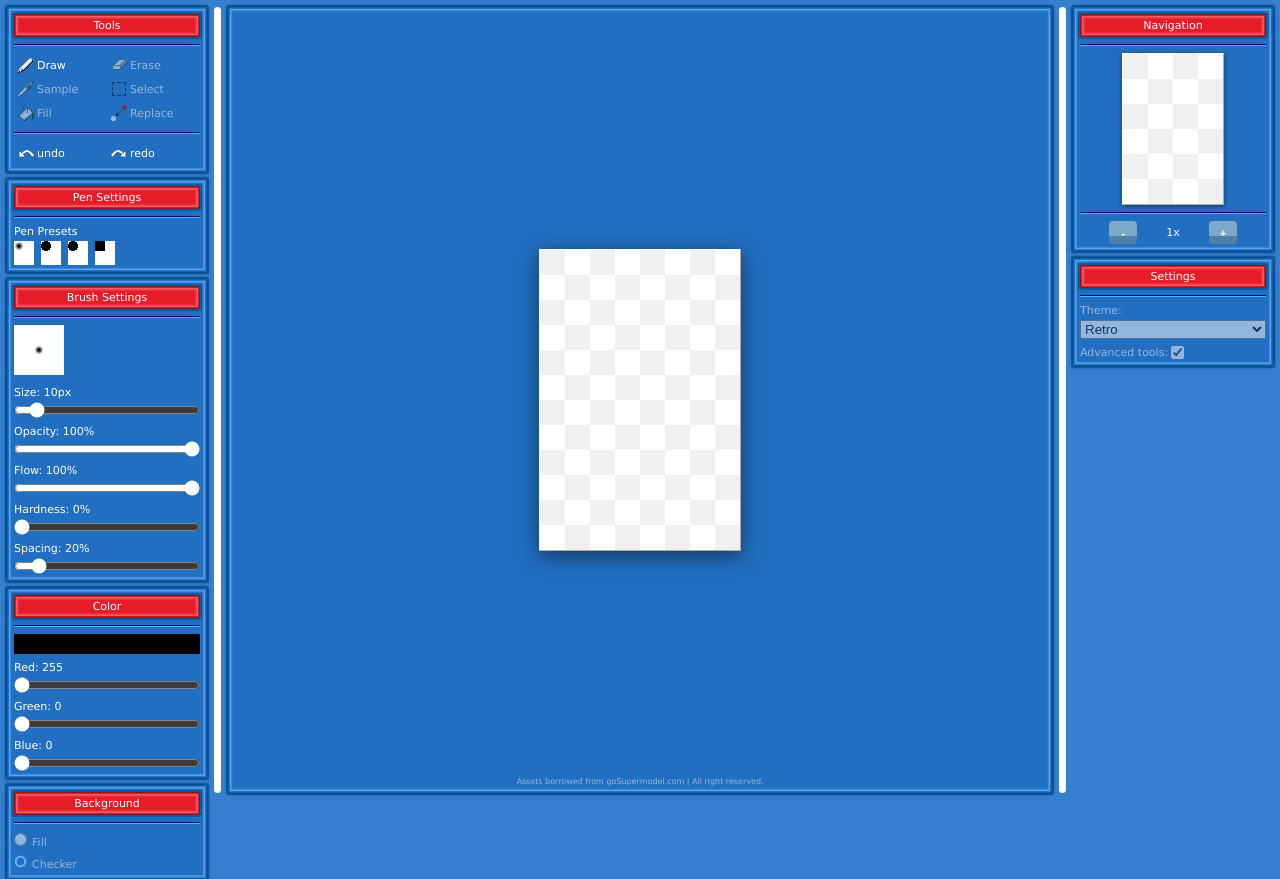
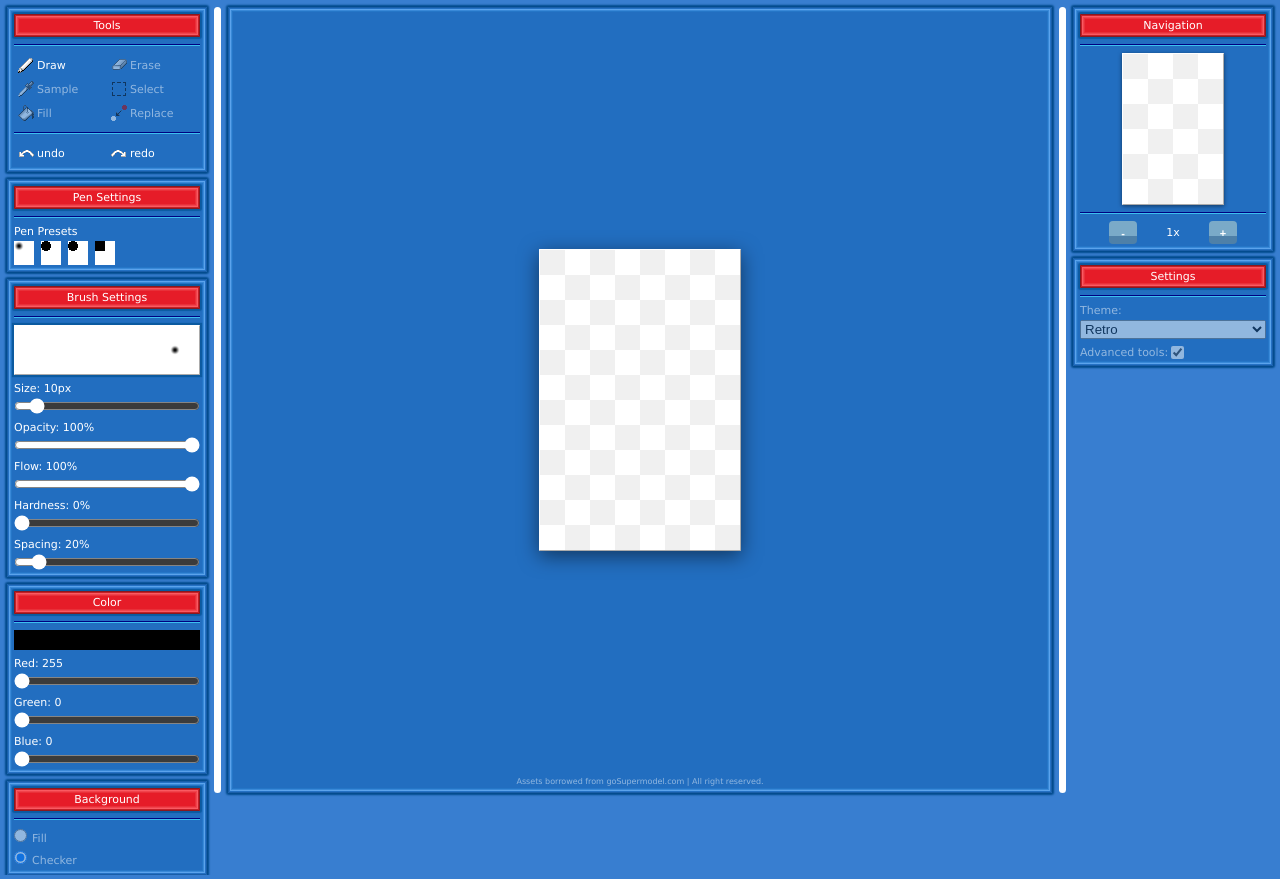
Before and after one commit to Spigbie/gSm-Designer-Classic, a plain HTML site: page index.html in a window 1280 px wide. Drawn offline with Linux system fonts and the light colour scheme.

Commit message:
adjusting brush preview

```diff
--- a/designer.css
+++ b/designer.css
@@ -137,6 +137,22 @@ p, span, label{
 .zoom-buttons > .button{
     width: 28px;
 
+}
+
+.brushPreviewContainer{
+    padding: var(--padding-thin);
+    width: 100%;
+    height: 50px;
+    background-color: white;
+    border: 1px outset white;
+    box-shadow: 0px 0px 1px 2px rgb(11, 90, 160);
+
+}
+
+#brushPreviewCanvas{
+
+    width: 100%;
+    height: 100%;
 }
 
 .button{
@@ -394,12 +410,6 @@ input[type=checkbox]{
     cursor: pointer;
 }
 
-#brushShapeCanvas{
-    width: 50px;
-    height: 50px;
-    background-color: white;
-}
-
 .window-group{
     display: flex;
     gap: var(--padding-thin);
--- a/designer.js
+++ b/designer.js
@@ -42,8 +42,8 @@ const colorPreview = document.querySelector("#colorPreview");
 
 
 // Brush Window
-const brushShapeCanvas = document.querySelector("#brushShapeCanvas");
-const brushShapeCtx = brushShapeCanvas.getContext("2d");
+const brushPreviewCanvas = document.querySelector("#brushPreviewCanvas");
+const brushPreviewCtx = brushPreviewCanvas.getContext("2d");
 
 const brushSizeRange = document.querySelector("#brushSizeRange");
 const brushOpacityRange = document.querySelector("#brushOpacityRange");
@@ -145,14 +145,6 @@ class Pencil extends Brush {
             ${color.b}
         )`;
 
-        // if (this.shape === "round") {
-        //     ctx.beginPath();
-        //     ctx.arc(radius, radius, radius, 0, Math.PI * 2);
-        //     ctx.fill();
-
-        //     const imageData = ctx.getImageData(0, 0, size, size);
-        //     ctx.putImageData(deAntiAlias(imageData), 0, 0);
-        // }
         if (this.shape === "round") {
             const imgData = ctx.createImageData(size, size);
             const center = (size - 1) / 2;
@@ -195,51 +187,12 @@ class PaintBrush extends Brush {
         this.update();
     }
 
-    // update(){
-    //     const size = this.size;
-
-    //     this.canvas.width = size;
-    //     this.canvas.height = size;
-
-    //     const ctx = this.ctx;
-    //     const radius = (size / 2);
-
-    //     ctx.clearRect(0, 0, size, size);
-
-    //     const gradient = ctx.createRadialGradient(
-    //         radius, radius, 0, radius, radius, radius
-    //     );
-
-    //     const stops = 30;
-    //     const opaqueEdge = this.hardness; // between 0 and 1
-
-    //     for (let i = 0; i <= stops; i++) {
-    //         const stopProgression = i / stops; // between 0 and 1
-    //         let alpha;
-
-    //         if (stopProgression <= opaqueEdge) {
-    //             alpha = 1;
-
-    //         } else if(stopProgression >= 1){
-    //             alpha = 0;
-
-    //         } else {
-    //             let softProgression = (stopProgression - opaqueEdge) / (1 - opaqueEdge);
-    //             alpha = 1 - ((3 * softProgression ** 2) - (2 * softProgression ** 3)); // 1 - (3x^2) - (2x^3)
-    //         }
-
-    //         gradient.addColorStop(stopProgression, `rgba(${color.r}, ${color.g}, ${color.b}, ${alpha})`);
-    //     }
-
-    //     ctx.beginPath();
-    //     ctx.arc(radius, radius, radius, 0, Math.PI * 2);
-    //     ctx.fillStyle = gradient;
-    //     ctx.fill();
-    // }
     update() {
         const size = Math.max(1, Math.round(Number(this.size)));
         this.canvas.width = size;
         this.canvas.height = size;
+
+        this.alphaMap = new Float32Array(size * size); // Store exact 0.0 - 1.0 floats
 
         const imgData = this.ctx.createImageData(size, size);
         const data = imgData.data;
@@ -271,6 +224,9 @@ class PaintBrush extends Brush {
             }
             }
 
+            alpha = clamp(alpha, 0, 1);
+            this.alphaMap[y* size + x] = alpha;
+
             const idx = (y * size + x) * 4;
             data[idx] = color.r;
             data[idx + 1] = color.g;
@@ -278,6 +234,8 @@ class PaintBrush extends Brush {
             data[idx + 3] = Math.round(clamp(alpha, 0, 1) * 255);
         }
         }
+
+        //showMePixels(imgData);
 
         this.ctx.putImageData(imgData, 0, 0);
         updateBrushPreview(this);
@@ -350,7 +308,7 @@ brushOpacityRange.addEventListener("input", () => {
     currentBrush.opacity = value / 100;
     currentBrush.update();
     topCanvas.style.opacity = value / 100;
-    // brushShapeCanvas.style.opacity = value / 100;
+    // brushPreviewCanvas.style.opacity = value / 100;
 });
 
 brushFlowRange.addEventListener("input", () => {
@@ -480,9 +438,6 @@ document.addEventListener("mouseup", (e) =>{
 
 
 function initiate(){
-    brushShapeCanvas.width = 50;
-    brushShapeCanvas.height = 50;
-
     updateBrushSettings();
     saveDrawingState();
     loadBrushes(brushes);
@@ -498,11 +453,27 @@ function updateColorPreview(){
 }
 
 function updateBrushPreview(brush){
-    previewRadius = brushShapeCanvas.width / 2;
-    brushX = previewRadius - brush.size / 2;
+    const width = brushPreviewCanvas.getBoundingClientRect().width;
+    const height = brushPreviewCanvas.getBoundingClientRect().height;
 
-    brushShapeCtx.clearRect(0,0, brushShapeCanvas.width, brushShapeCanvas.height);
-    brushShapeCtx.drawImage(brush.canvas, brushX, brushX);
+    brushPreviewCanvas.width = width;
+    brushPreviewCanvas.height = height;
+
+    const brushRadius = brush.size / 2;
+
+    const startPoint = {x : Math.round(height / 2 - brushRadius), y: Math.round(height / 2 - brushRadius)};
+    const endPoint = {x: Math.round(width - height / 2 - brushRadius), y: Math.round(height / 2 - brushRadius)};
+
+    console.log(startPoint, endPoint);
+
+    const strokeLength = (startPoint);
+
+    // for (let i = 0; ){
+
+    // }
+
+    brushPreviewCtx.clearRect(0,0, width, height);
+    brushPreviewCtx.drawImage(brush.canvas, endPoint.x, endPoint.y);
 }
 
 function loadBrushes(brushes){
@@ -666,6 +637,7 @@ document.querySelectorAll('.resize-handle').forEach(handle => {
         handle.onpointermove = e => {
             panel.style.flexBasis =
             `${Math.min(300, Math.max(100, startWidth + (e.clientX - startX) * direction))}px`;
+            updateBrushPreview(currentBrush);
         };
 
         handle.onpointerup = () => {
@@ -699,6 +671,14 @@ function deAntiAlias(imageData){
 }
 
 
+// Image Processing Functions
+function showMePixels(imageData){
+    for(let i = 0; i < imageData.data.length; i += 4){
+        console.log(`r: ${imageData.data[i]}, g: ${imageData.data[i + 1]}, b: ${imageData.data[i + 2]}, a: ${imageData.data[i + 3]}`);
+    }
+}
+
+
 // ✿✿✿✿✿✿✿✿✿✿✿✿✿✿✿✿✿✿✿✿✿✿✿✿✿✿✿✿✿✿✿✿✿✿✿✿✿✿✿✿✿✿✿✿✿✿✿✿✿✿✿✿✿✿✿✿✿✿✿✿✿✿✿✿✿✿✿✿✿✿✿✿✿✿✿✿✿✿✿✿✿✿✿✿✿✿✿✿✿✿✿✿✿✿✿
 
 
--- a/index.html
+++ b/index.html
@@ -42,9 +42,8 @@
                 <section class="window">
                     <h2>Brush Settings</h2>
                     <hr>
-                    <div class="">
-                        <canvas id="brushShapeCanvas"></canvas>
-                        <div id="brushLibrary"></div>
+                    <div class="brushPreviewContainer">
+                        <canvas id="brushPreviewCanvas" width="20" height="20"></canvas>
                     </div>
 
                     <div class="window-group">
```
